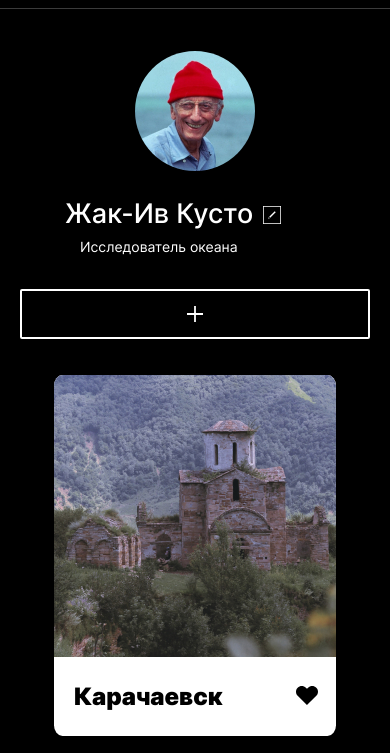
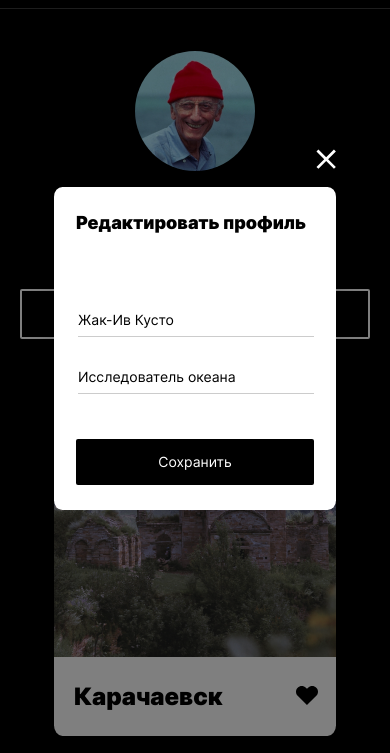
Before and after one commit to maxvrt/mesto-project, a plain HTML site: page index.html in a window 390 px wide. Shown: the part 74-827 px from the top of the page. Drawn offline with Linux system fonts and the light colour scheme.

Commit message:
правки по второму ревью2

```diff
--- a/blocks/popup/__popup-box/popup__popup-box.css
+++ b/blocks/popup/__popup-box/popup__popup-box.css
@@ -1,4 +1,4 @@
-.popup-box {
+.popup__popup-box {
   position: relative;
   justify-self: flex-start;
   display: flex;
@@ -11,7 +11,7 @@
 }
 
 @media (max-width: 439px) {
-  .popup-box {
+  .popup__popup-box {
     max-width: 282px;
   }
 }
--- a/index.html
+++ b/index.html
@@ -74,7 +74,7 @@
       </div>
     </section>
 
-    <section class="popup">
+    <section class="popup popup_opened">
       <div class="popup__popup-box">
         <button title="Закрыть редактор" class="popup__close"></button>
         <form action="/" class="form" method="POST" name="profile-info">
```
